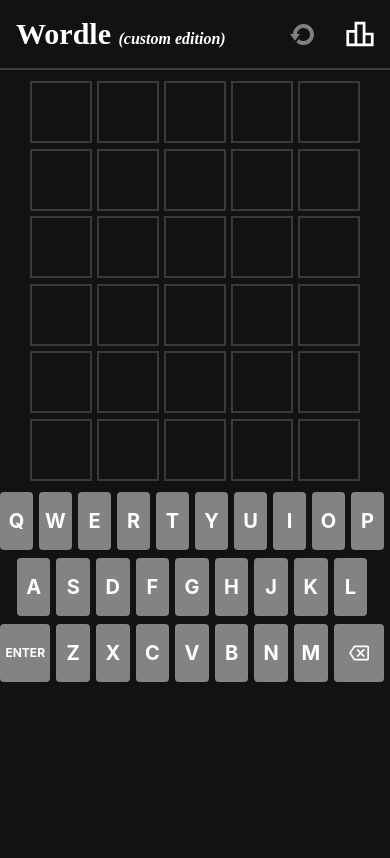
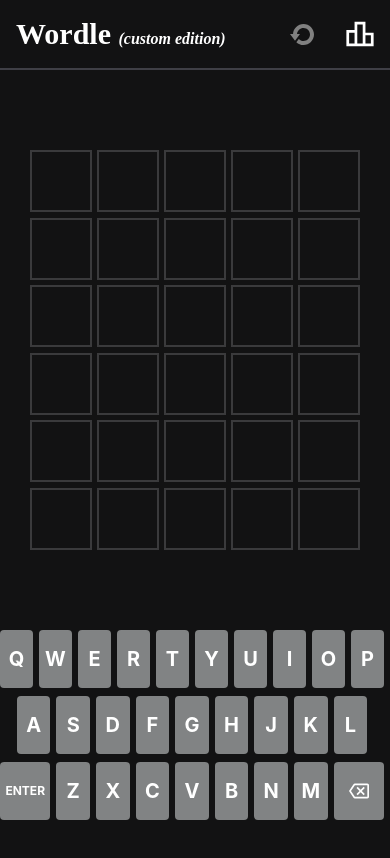
Before and after one commit to andrewRichardson/wordle-ce, a React (Create React App) app: page / in a window 390 px wide. Shown: the top 858 px of the page. Built offline with nearby package versions, Linux system fonts and the light colour scheme.

Commit message:
Fix mobile landscape styling

```diff
--- a/src/components/Keyboard.tsx
+++ b/src/components/Keyboard.tsx
@@ -10,6 +10,10 @@
   align-items: center;
   width: 100%;
   margin: 0 8px;
+
+  @media (max-height: 768px) {
+    display: none;
+  }
 `;
 
 const KeyRow = styled.div`
--- a/src/components/Wordle.tsx
+++ b/src/components/Wordle.tsx
@@ -66,6 +66,10 @@
   flex-direction: column;
   align-items: center;
   justify-content: start;
+
+  @media (max-height: 1000px) {
+    padding-bottom: 1rem;
+  }
 `;
 
 const Board = styled.div`
```
